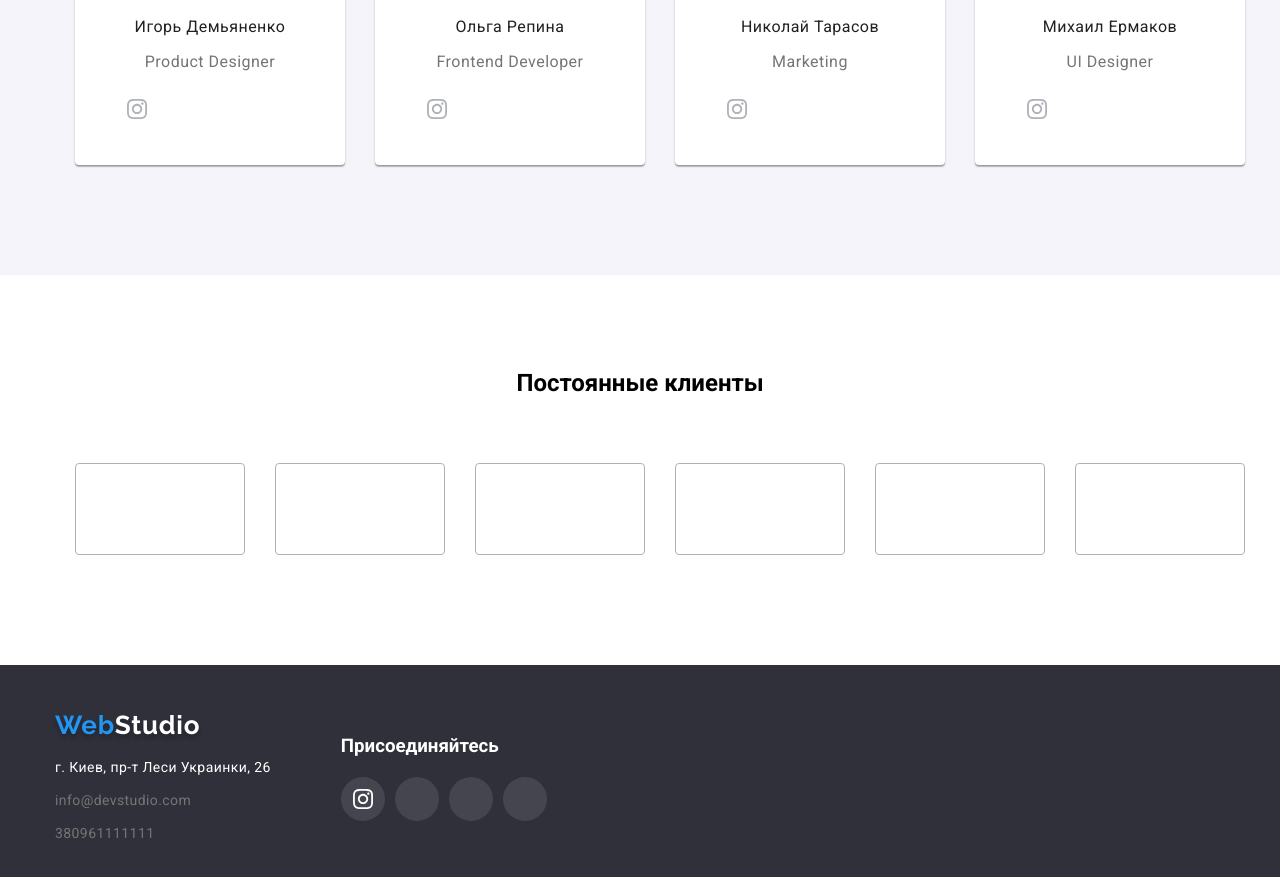
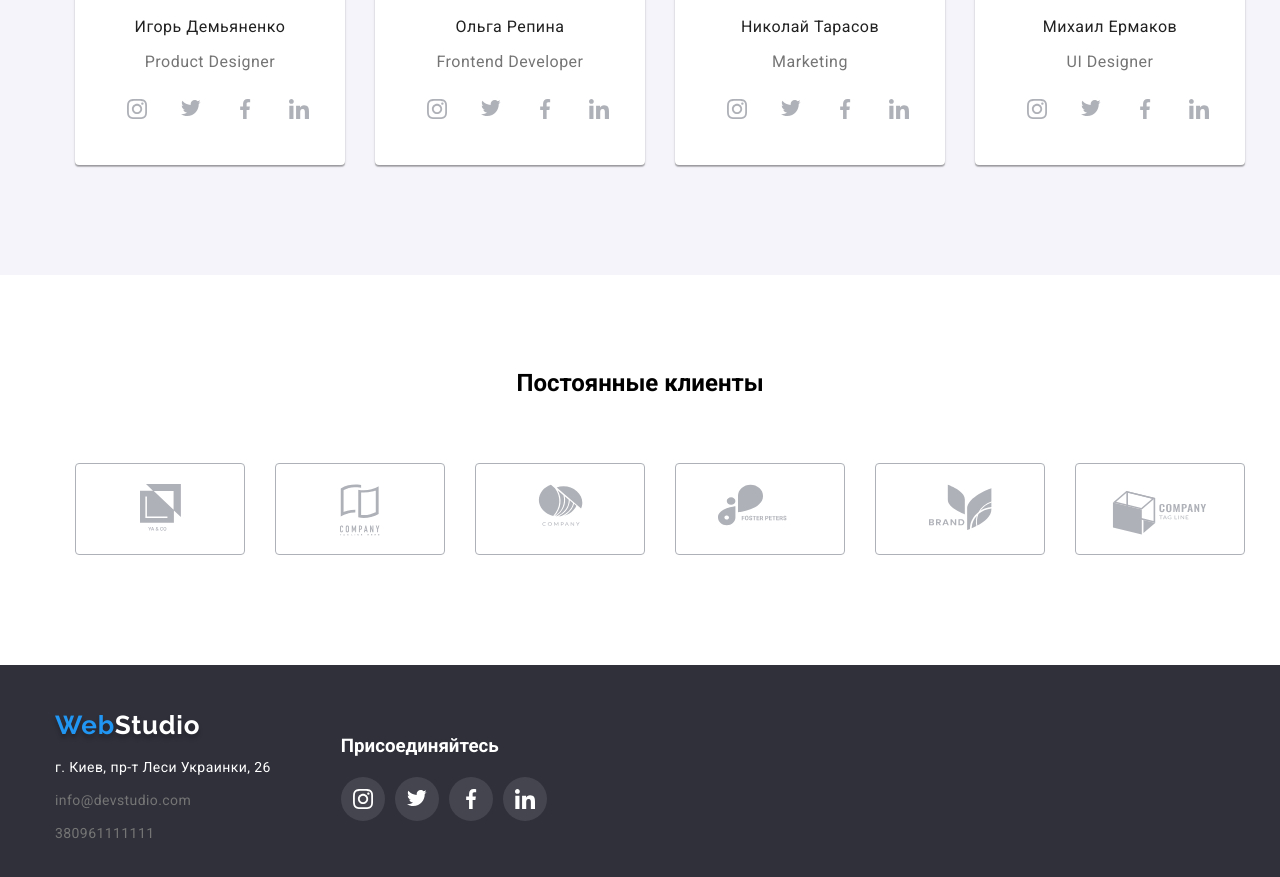
Before and after one commit to Hysteria34/goit-markup-hw-04, a plain HTML site: page index.html in a window 1280 px wide. Shown: the part 2146-3023 px from the top of the page. Drawn offline with Linux system fonts and the light colour scheme; the site is published under a folder, as on GitHub Pages, so addresses that start at the root find nothing.

Commit message:
no message

```diff
--- a/index.html
+++ b/index.html
@@ -107,21 +107,21 @@
                             <li class="team-link">
                                 <button>
                                     <svg width="20" height="18"  class="team-icon">
-                                        <use href="/images/sprite.svg#icon-Twitter"></use>
+                                        <use href="./images/sprite.svg#icon-Twitter"></use>
                                     </svg>
                                 </button>
                             </li>
                             <li class="team-link">
                                 <button>
                                     <svg width="20" height="20" class="team-icon">
-                                        <use href="/images/sprite.svg#icon-Facebook"></use>
+                                        <use href="./images/sprite.svg#icon-Facebook"></use>
                                     </svg>
                                 </button>
                             </li>
                             <li class="team-link">
                                 <button>
                                     <svg width="20" height="20" class="team-icon">
-                                        <use href="/images/sprite.svg#icon-Linkedin"></use>
+                                        <use href="./images/sprite.svg#icon-Linkedin"></use>
                                     </svg>
                                 </button>
                             </li>
@@ -144,21 +144,21 @@
                             <li class="team-link">
                                 <button>
                                     <svg width="20" height="18"  class="team-icon">
-                                        <use href="/images/sprite.svg#icon-Twitter"></use>
+                                        <use href="./images/sprite.svg#icon-Twitter"></use>
                                     </svg>
                                 </button>
                             </li>
                             <li class="team-link">
                                 <button>
                                     <svg width="20" height="20" class="team-icon">
-                                        <use href="/images/sprite.svg#icon-Facebook"></use>
+                                        <use href="./images/sprite.svg#icon-Facebook"></use>
                                     </svg>
                                 </button>
                             </li>
                             <li class="team-link">
                                 <button>
                                     <svg width="20" height="20" class="team-icon">
-                                        <use href="/images/sprite.svg#icon-Linkedin"></use>
+                                        <use href="./images/sprite.svg#icon-Linkedin"></use>
                                     </svg>
                                 </button>
                             </li>
@@ -181,21 +181,21 @@
                             <li class="team-link">
                                 <button>
                                     <svg width="20" height="18"  class="team-icon">
-                                        <use href="/images/sprite.svg#icon-Twitter"></use>
+                                        <use href="./images/sprite.svg#icon-Twitter"></use>
                                     </svg>
                                 </button>
                             </li>
                             <li class="team-link">
                                 <button>
                                     <svg width="20" height="20" class="team-icon">
-                                        <use href="/images/sprite.svg#icon-Facebook"></use>
+                                        <use href="./images/sprite.svg#icon-Facebook"></use>
                                     </svg>
                                 </button>
                             </li>
                             <li class="team-link">
                                 <button>
                                     <svg width="20" height="20" class="team-icon">
-                                        <use href="/images/sprite.svg#icon-Linkedin"></use>
+                                        <use href="./images/sprite.svg#icon-Linkedin"></use>
                                     </svg>
                                 </button>
                             </li>
@@ -218,21 +218,21 @@
                             <li class="team-link">
                                 <button>
                                     <svg width="20" height="18"  class="team-icon">
-                                        <use href="/images/sprite.svg#icon-Twitter"></use>
+                                        <use href="./images/sprite.svg#icon-Twitter"></use>
                                     </svg>
                                 </button>
                             </li>
                             <li class="team-link">
                                 <button>
                                     <svg width="20" height="20" class="team-icon">
-                                        <use href="/images/sprite.svg#icon-Facebook"></use>
+                                        <use href="./images/sprite.svg#icon-Facebook"></use>
                                     </svg>
                                 </button>
                             </li>
                             <li class="team-link">
                                 <button>
                                     <svg width="20" height="20" class="team-icon">
-                                        <use href="/images/sprite.svg#icon-Linkedin"></use>
+                                        <use href="./images/sprite.svg#icon-Linkedin"></use>
                                     </svg>
                                 </button>
                             </li>
@@ -248,39 +248,39 @@
                     <li class="client-item">
                         <a href="">
                             <svg width="41" height="47" class="client-icon">
-                                <use href="/images/sprite.svg#icon-Client1"></use>
+                                <use href="./images/sprite.svg#icon-Client1"></use>
                             </svg>
                         </a>
                     </li>
                     <li class="client-item">
                         <a href="">
                             <svg width="40" height="52" viewBox="0 0 40 52" class="client-icon">
-                                <use href="/images/sprite.svg#icon-Client2"></use>
+                                <use href="./images/sprite.svg#icon-Client2"></use>
                             </svg></a>
                     </li>
                     <li class="client-item">
                         <a href="">
                             <svg width="45" height="42" class="client-icon">
-                                <use href="/images/sprite.svg#icon-Client3"></use>
+                                <use href="./images/sprite.svg#icon-Client3"></use>
                             </svg></a>
                     </li>
                     <li class="client-item">
                         <a href="">
                             <svg width="85" height="42" class="client-icon">
-                                <use href="/images/sprite.svg#icon-Client4">
+                                <use href="./images/sprite.svg#icon-Client4">
                             </svg>
                         </a>
                     </li>
                     <li class="client-item">
                         <a href="">
                             <svg width="63" height="47" class="client-icon">
-                                <use href="/images/sprite.svg#icon-Client5"></use>
+                                <use href="./images/sprite.svg#icon-Client5"></use>
                             </svg>
                         </a>
                     </li>
                     <li class="client-item">
                         <a href=""><svg width="106" height="60" class="client-icon">
-                            <use href="/images/sprite.svg#icon-Client6">
+                            <use href="./images/sprite.svg#icon-Client6">
                             </svg></a>
                     </li>
                 </ul>
@@ -316,21 +316,21 @@
                     <li class="footer-link">
                         <button>
                             <svg width="20" height="18"  class="footer-icon">
-                                <use href="/images/sprite.svg#icon-Twitter"></use>
+                                <use href="./images/sprite.svg#icon-Twitter"></use>
                             </svg>
                         </button>
                     </li>
                     <li class="footer-link">
                         <button>
                             <svg width="20" height="20" class="footer-icon">
-                                <use href="/images/sprite.svg#icon-Facebook"></use>
+                                <use href="./images/sprite.svg#icon-Facebook"></use>
                             </svg>
                         </button>
                     </li>
                     <li class="footer-link">
                         <button>
                             <svg width="20" height="20" class="footer-icon">
-                                <use href="/images/sprite.svg#icon-Linkedin"></use>
+                                <use href="./images/sprite.svg#icon-Linkedin"></use>
                             </svg>
                         </button>
                     </li>
```
